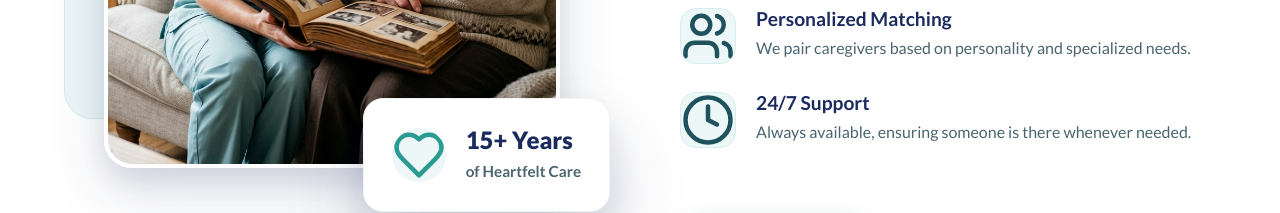
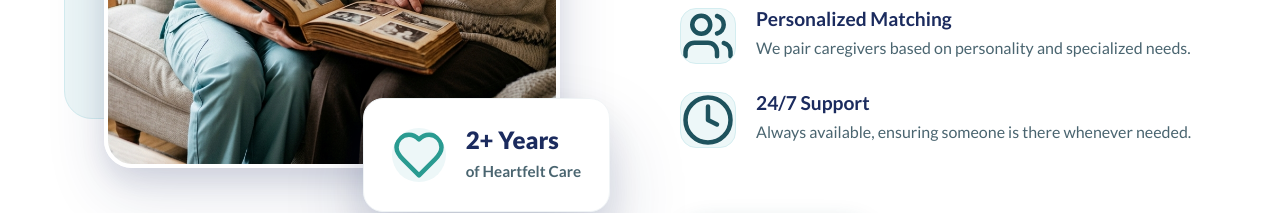
Before and after one commit to heropaulexy79/seren-place, a Next.js app: page / in a window 1280 px wide. Shown: the part 1520-1733 px from the top of the page. Built offline with nearby package versions, Linux system fonts and the light colour scheme.

Commit message:
small changes

```diff
--- a/src/components/home/AboutOverview.tsx
+++ b/src/components/home/AboutOverview.tsx
@@ -17,7 +17,7 @@ const AboutOverview = () => {
           <div className={styles.floatingCard}>
             <Heart className={styles.heartIcon} />
             <div>
-              <strong>15+ Years</strong>
+              <strong>2+ Years</strong>
               <span>of Heartfelt Care</span>
             </div>
           </div>
```
